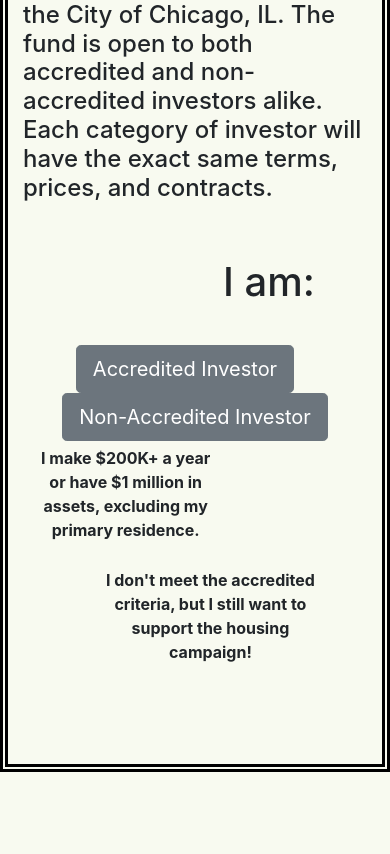
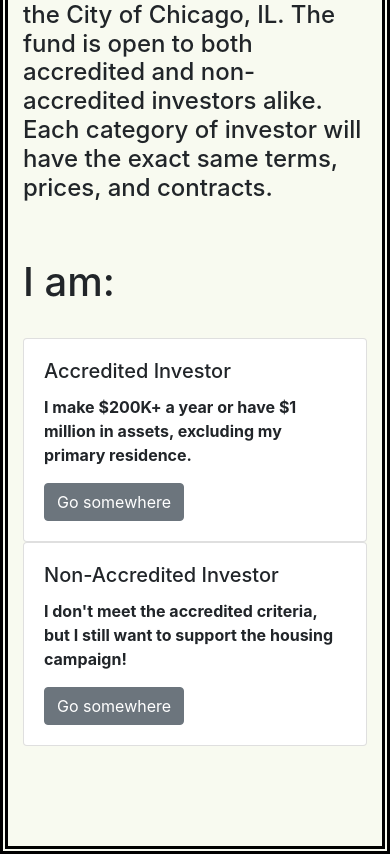
Before and after one commit to ewnike/JEK_Housing, a Django app: page /invest in a window 390 px wide. Shown: the part 741-1595 px from the top of the page. Before the commit the page ends 1513 px from the top, so only its background shows below. Run offline with Django 3.2, Linux system fonts and the light colour scheme; parts of the project's set-up code (start-up, migrations or seed data) failed here and were passed over; some libraries are stand-ins or nearby versions.

Commit message:
added LinkedIn link, fixed responsiveness of every page but index.html

```diff
--- a/apps/housing/static/css/style.css
+++ b/apps/housing/static/css/style.css
@@ -1,10 +1,11 @@
 #wrapper{
   background-color: #F8FAF0;
   width:100%;
-  height: 100%;
+  height:100%;
   border-color: black;
   border-width: 8px;
   border-style: double;
+  margin:0;
 }
 
 @media only screen and (max-width: 480px){
--- a/apps/housing/templates/housing/invest.html
+++ b/apps/housing/templates/housing/invest.html
@@ -28,7 +28,7 @@
             </div>
          </nav>
        </div>
-       <div class = "container">
+       <div class = "container" style = "margin-bottom: 100px;">
          <br><br><h1>Invest</h1><br><br>
           <h4>This year, JEK Development, LLC, is embarking on a campaign to raise money for a Building Opportunity Fund
             needed to address the shortage of housing currently facing the City of Chicago.
@@ -36,25 +36,27 @@
             The intent of the fund is to raise enough capital to build 150 residences in Opportunity Zones
             within the boundries of the City of Chicago, IL. The fund is open to both accredited and non-accredited investors alike.
             Each category of investor will have the exact same terms, prices, and contracts.</h4><br><br>
-         <h1 style = "margin-left:200px;">I am:</h1><br>
-            <center>
-              <div class="btn btn-group-lg" role="group" aria-label="Basic example">
-                <button type="button" class="btn btn-secondary" style = "margin-right:20px;">Accredited Investor</button>
-                <button type="button" class="btn btn-secondary">Non-Accredited Investor</button><br>
-
-              <div class = "container" >
-                <div class="row">
-                  <div class="col-xs-6">
-                    <p style = "padding: 5px;"><strong>I make $200K+ a year <br>or have $1 million in <br>assets, excluding my <br>primary residence.</strong></p>
-                  </div>
-                    <div class="col-xs-6">
-                    <div class = "container">
-                  <p style = "padding: 5px; margin-left: 50px;"><strong>I don't meet the accredited<br> criteria, but I still want to<br> support the housing<br> campaign!</strong></p><br><br><br>
+         <h1 style = "margin-left:50;">I am:</h1><br>
+         <div class="row">
+            <div class="col-sm-6">
+              <div class="card">
+                <div class="card-body">
+                  <h5 class="card-title">Accredited Investor</h5>
+                  <p class="card-text"><strong>I make $200K+ a year or have $1 million in assets, excluding my primary residence.</strong></p>
+                  <a href="#" class="btn btn-secondary">Go somewhere</a>
+                </div>
+              </div>
+            </div>
+            <div class="col-sm-6">
+              <div class="card">
+                <div class = "card-body">
+                  <h5 class="card-title">Non-Accredited Investor</h5>
+                  <p class="card-text"><strong>I don't meet the accredited criteria, but I still want to support the housing campaign!</strong></p></p>
+                  <a href="#" class="btn btn-secondary">Go somewhere</a>
                 </div>
               </div>
             </div>
           </div>
         </div>
-      </center>
   </body>
 </html>
```
Also changed, not shown: apps/housing/templates/housing/about_us.html (+24 -13 lines), apps/housing/templates/housing/index.html (+5 -4 lines), db.sqlite3.
